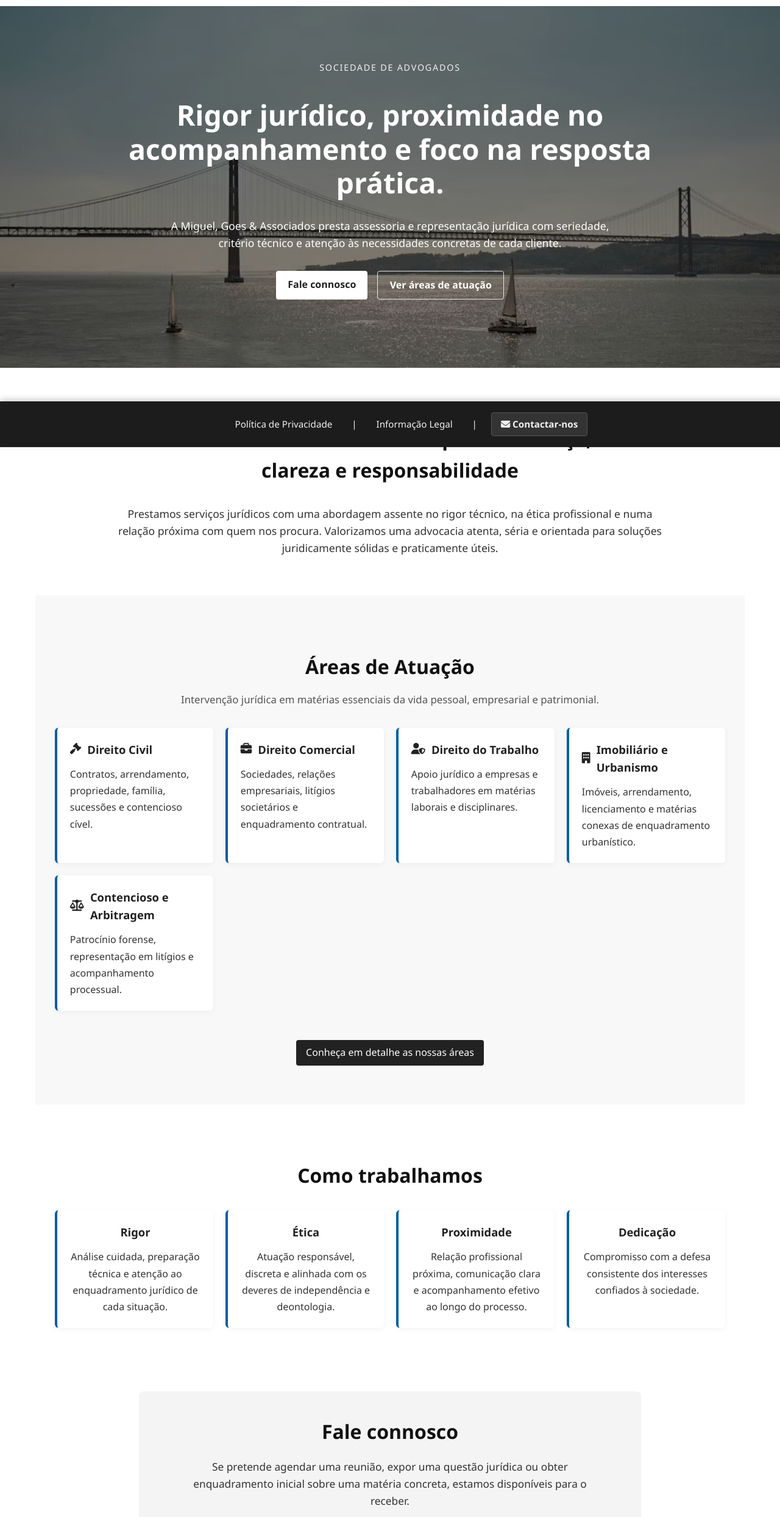
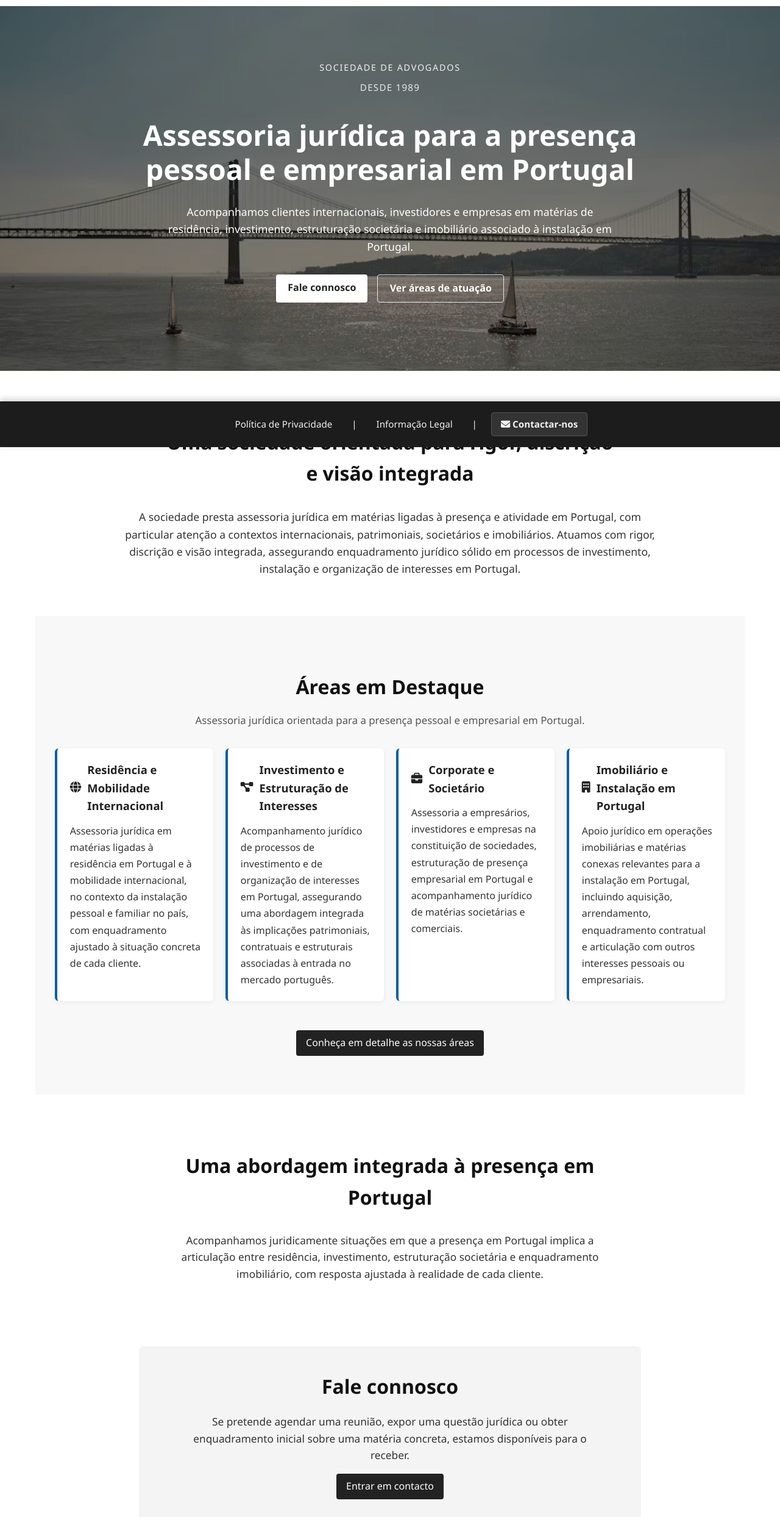
Before and after one commit to Satniuq/mga_site, a plain HTML site: page index.html in a window 1280 px wide. Shown: the part 67-2554 px from the top of the page at 61% size. Drawn offline with Linux system fonts and the light colour scheme.

Commit message:
implementação estrangeirada e corporate

```diff
--- a/css/estilos.css
+++ b/css/estilos.css
@@ -105,6 +105,14 @@ body {
     letter-spacing: 0.12em;
     margin-bottom: 1em;
     opacity: 0.9;
+  }
+
+  .hero-etiqueta-sub {
+  margin: -0.35rem 0 1rem;
+  font-size: 0.95rem;
+  letter-spacing: 0.08em;
+  text-transform: uppercase;
+  opacity: 0.85;
   }
 
   .hero h1 {
--- a/index.html
+++ b/index.html
@@ -34,10 +34,11 @@
   <section class="hero">
     <div class="hero-conteudo scroll-reveal">
       <p class="hero-etiqueta">Sociedade de Advogados</p>
-      <h1>Rigor jurídico, proximidade no acompanhamento e foco na resposta prática.</h1>
+      <p class="hero-etiqueta-sub">Desde 1989</p>
+      <h1>Assessoria jurídica para a presença pessoal e empresarial em Portugal</h1>
       <p class="hero-texto">
-        A Miguel, Goes &amp; Associados presta assessoria e representação jurídica com seriedade,
-        critério técnico e atenção às necessidades concretas de cada cliente.
+        Acompanhamos clientes internacionais, investidores e empresas em matérias de residência,
+        investimento, estruturação societária e imobiliário associado à instalação em Portugal.
       </p>
       <div class="hero-acoes">
         <a href="contactos.html" class="btn">Fale connosco</a>
@@ -49,45 +50,41 @@
   <main class="home-main">
     <section class="home-section home-intro scroll-reveal">
       <div class="home-section-header">
-        <h2>Uma sociedade orientada para confiança, clareza e responsabilidade</h2>
+        <h2>Uma sociedade orientada para rigor, discrição e visão integrada</h2>
       </div>
       <p>
-        Prestamos serviços jurídicos com uma abordagem assente no rigor técnico, na ética profissional
-        e numa relação próxima com quem nos procura. Valorizamos uma advocacia atenta, séria e
-        orientada para soluções juridicamente sólidas e praticamente úteis.
+        A sociedade presta assessoria jurídica em matérias ligadas à presença e atividade em Portugal,
+        com particular atenção a contextos internacionais, patrimoniais, societários e imobiliários.
+        Atuamos com rigor, discrição e visão integrada, assegurando enquadramento jurídico sólido em
+        processos de investimento, instalação e organização de interesses em Portugal.
       </p>
     </section>
 
     <section class="home-section home-areas scroll-reveal">
       <div class="home-section-header">
-        <h2>Áreas de Atuação</h2>
-        <p>Intervenção jurídica em matérias essenciais da vida pessoal, empresarial e patrimonial.</p>
+        <h2>Áreas em Destaque</h2>
+        <p>Assessoria jurídica orientada para a presença pessoal e empresarial em Portugal.</p>
       </div>
 
       <div class="home-grid">
         <article class="home-card">
-          <h3><i class="fas fa-gavel"></i> Direito Civil</h3>
-          <p>Contratos, arrendamento, propriedade, família, sucessões e contencioso cível.</p>
+          <h3><i class="fas fa-globe"></i> Residência e Mobilidade Internacional</h3>
+          <p>Assessoria jurídica em matérias ligadas à residência em Portugal e à mobilidade internacional, no contexto da instalação pessoal e familiar no país, com enquadramento ajustado à situação concreta de cada cliente.</p>
         </article>
 
         <article class="home-card">
-          <h3><i class="fas fa-briefcase"></i> Direito Comercial</h3>
-          <p>Sociedades, relações empresariais, litígios societários e enquadramento contratual.</p>
+          <h3><i class="fas fa-diagram-project"></i> Investimento e Estruturação de Interesses</h3>
+          <p>Acompanhamento jurídico de processos de investimento e de organização de interesses em Portugal, assegurando uma abordagem integrada às implicações patrimoniais, contratuais e estruturais associadas à entrada no mercado português.</p>
         </article>
 
         <article class="home-card">
-          <h3><i class="fas fa-user-shield"></i> Direito do Trabalho</h3>
-          <p>Apoio jurídico a empresas e trabalhadores em matérias laborais e disciplinares.</p>
+          <h3><i class="fas fa-briefcase"></i> Corporate e Societário</h3>
+          <p>Assessoria a empresários, investidores e empresas na constituição de sociedades, estruturação de presença empresarial em Portugal e acompanhamento jurídico de matérias societárias e comerciais.</p>
         </article>
 
         <article class="home-card">
-          <h3><i class="fas fa-building"></i> Imobiliário e Urbanismo</h3>
-          <p>Imóveis, arrendamento, licenciamento e matérias conexas de enquadramento urbanístico.</p>
-        </article>
-
-        <article class="home-card">
-          <h3><i class="fas fa-scale-balanced"></i> Contencioso e Arbitragem</h3>
-          <p>Patrocínio forense, representação em litígios e acompanhamento processual.</p>
+          <h3><i class="fas fa-building"></i> Imobiliário e Instalação em Portugal</h3>
+          <p>Apoio jurídico em operações imobiliárias e matérias conexas relevantes para a instalação em Portugal, incluindo aquisição, arrendamento, enquadramento contratual e articulação com outros interesses pessoais ou empresariais.</p>
         </article>
       </div>
 
@@ -98,30 +95,14 @@
 
     <section class="home-section home-diferenciacao scroll-reveal">
       <div class="home-section-header">
-        <h2>Como trabalhamos</h2>
+        <h2>Uma abordagem integrada à presença em Portugal</h2>
       </div>
 
-      <div class="home-grid home-grid-diferenciacao">
-        <article class="home-card home-card-compact">
-          <h3>Rigor</h3>
-          <p>Análise cuidada, preparação técnica e atenção ao enquadramento jurídico de cada situação.</p>
-        </article>
-
-        <article class="home-card home-card-compact">
-          <h3>Ética</h3>
-          <p>Atuação responsável, discreta e alinhada com os deveres de independência e deontologia.</p>
-        </article>
-
-        <article class="home-card home-card-compact">
-          <h3>Proximidade</h3>
-          <p>Relação profissional próxima, comunicação clara e acompanhamento efetivo ao longo do processo.</p>
-        </article>
-
-        <article class="home-card home-card-compact">
-          <h3>Dedicação</h3>
-          <p>Compromisso com a defesa consistente dos interesses confiados à sociedade.</p>
-        </article>
-      </div>
+      <p style="max-width: 760px; margin: 0 auto; text-align: center; font-size: 1.08em;">
+        Acompanhamos juridicamente situações em que a presença em Portugal implica a articulação entre
+        residência, investimento, estruturação societária e enquadramento imobiliário, com resposta
+        ajustada à realidade de cada cliente.
+      </p>
     </section>
 
     <section class="home-section home-contacto-final scroll-reveal">
```
Also changed, not shown: Apoio.txt (+8 -0 lines), areas.html (+49 -33 lines).
